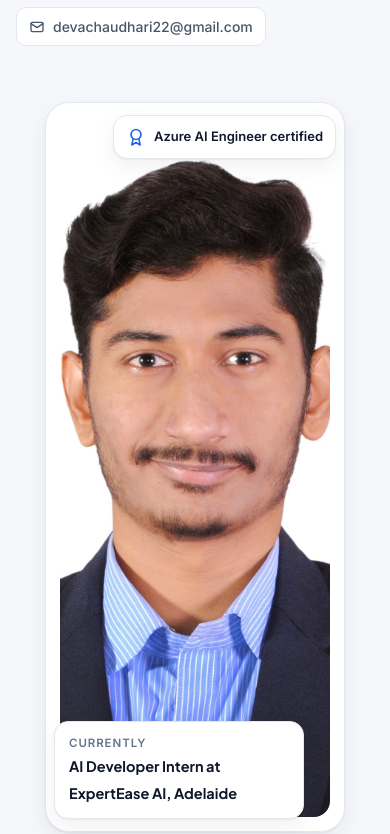
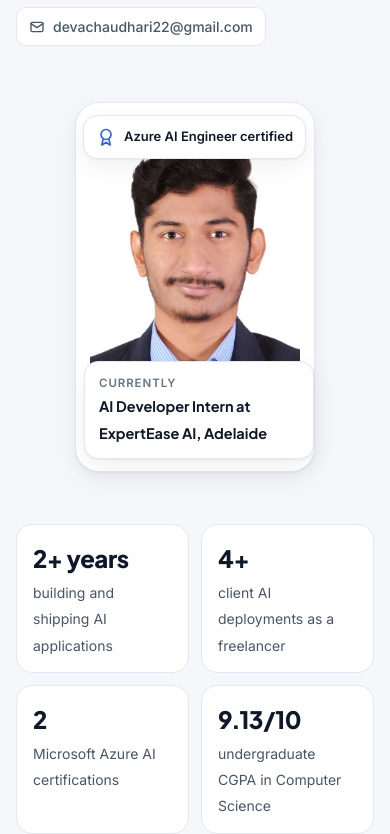
Before and after one commit to DevaChaudhari/Devendra-Portfolio, a plain HTML site: page index.html in a window 390 px wide. Shown: the part 744-1578 px from the top of the page. Drawn offline with Linux system fonts and the light colour scheme.

Commit message:
Add AustraliaJobSeeker AI live app link and resize hero photo
Updated styles for hero grid and photo dimensions, and modified footer last updated date.

```diff
--- a/index.html
+++ b/index.html
@@ -94,7 +94,7 @@ header{position:sticky;top:0;z-index:50;background:color-mix(in srgb,var(--bg) 8
 
 /* hero */
 .hero{padding:72px 0 40px}
-.hero-grid{display:grid;grid-template-columns:1.35fr .9fr;gap:56px;align-items:center}
+.hero-grid{display:grid;grid-template-columns:1.6fr .75fr;gap:56px;align-items:center}
 .eyebrow{display:inline-flex;align-items:center;gap:8px;font-size:13.5px;font-weight:600;color:var(--ok);background:var(--ok-soft);padding:6px 12px;border-radius:999px;margin-bottom:20px}
 .dot{width:8px;height:8px;border-radius:50%;background:var(--ok);box-shadow:0 0 0 4px color-mix(in srgb,var(--ok) 25%,transparent)}
 .hero h1{font-size:clamp(36px,5.4vw,58px);font-weight:800;letter-spacing:-.03em;margin-bottom:14px}
@@ -107,7 +107,7 @@ header{position:sticky;top:0;z-index:50;background:color-mix(in srgb,var(--bg) 8
 .social:hover{color:var(--text);text-decoration:none;border-color:var(--accent)}
 .social svg{width:16px;height:16px}
 .photo-card{position:relative;background:var(--surface);border:1px solid var(--line);border-radius:24px;padding:14px;box-shadow:var(--shadow)}
-.photo-card img{border-radius:16px;aspect-ratio:4/5;object-fit:cover;width:100%;background:#fff}
+.photo-card img{border-radius:16px;aspect-ratio:3/4;object-fit:cover;width:100%;background:#fff;max-height:340px}
 .now{position:absolute;left:-18px;bottom:28px;background:var(--surface);border:1px solid var(--line);border-radius:14px;padding:12px 14px;box-shadow:var(--shadow);max-width:250px}
 .now small{display:block;font-size:11.5px;text-transform:uppercase;letter-spacing:.08em;color:var(--faint);font-weight:600}
 .now b{font-size:14.5px;font-family:var(--f-head)}
@@ -231,7 +231,7 @@ footer{padding:36px 0 48px;color:var(--faint);font-size:14px}
   .links a{padding:12px}
   .menu-btn{display:grid}
   .hero-grid,.about-grid,.contact,.project.featured{grid-template-columns:1fr}
-  .hero-photo{max-width:380px;margin:0 auto;width:100%}
+  .hero-photo{max-width:300px;margin:0 auto;width:100%}
   .stats{grid-template-columns:repeat(2,1fr)}
   .skills,.certs,.beyond{grid-template-columns:repeat(2,1fr)}
   .job{grid-template-columns:1fr;gap:0}
@@ -252,7 +252,7 @@ footer{padding:36px 0 48px;color:var(--faint);font-size:14px}
   .cert-pill{right:8px;top:12px}
   .pub{grid-template-columns:1fr;gap:10px}
   .resume-top{display:none}
-  .hero-photo{max-width:300px}
+  .hero-photo{max-width:240px}
 }
 </style>
 </head>
@@ -434,6 +434,7 @@ footer{padding:36px 0 48px;color:var(--faint);font-size:14px}
           <div class="problem"><b>The problem:</b> SEEK has no visa filter, so international students lose hours applying to citizen only and PR only jobs.</div>
           <p>A visa aware job search assistant. A LangGraph pipeline searches SEEK, reads each full job ad, checks it against the user's visa (500, 485, 482 or PR), ranks jobs on visa fit and resume skill match, and generates tailored resumes and cover letters with Groq hosted LLMs.</p>
           <div class="p-links">
+            <a class="btn btn-primary btn-sm" href="https://australiajobseeker-frontend-952176467939.us-central1.run.app/" target="_blank" rel="noopener">Live app</a>
             <a class="btn btn-ghost btn-sm" href="https://github.com/DevaChaudhari/AustraliaJobSeeker-AI" target="_blank" rel="noopener">GitHub repository</a>
           </div>
         </div>
@@ -618,7 +619,7 @@ footer{padding:36px 0 48px;color:var(--faint);font-size:14px}
 <footer>
   <div class="wrap foot">
     <span>© <span id="yr">2026</span> Devendra Chaudhari</span>
-    <span>Last updated October 2026</span>
+    <span>Last updated November 2026</span>
   </div>
 </footer>
 
```
